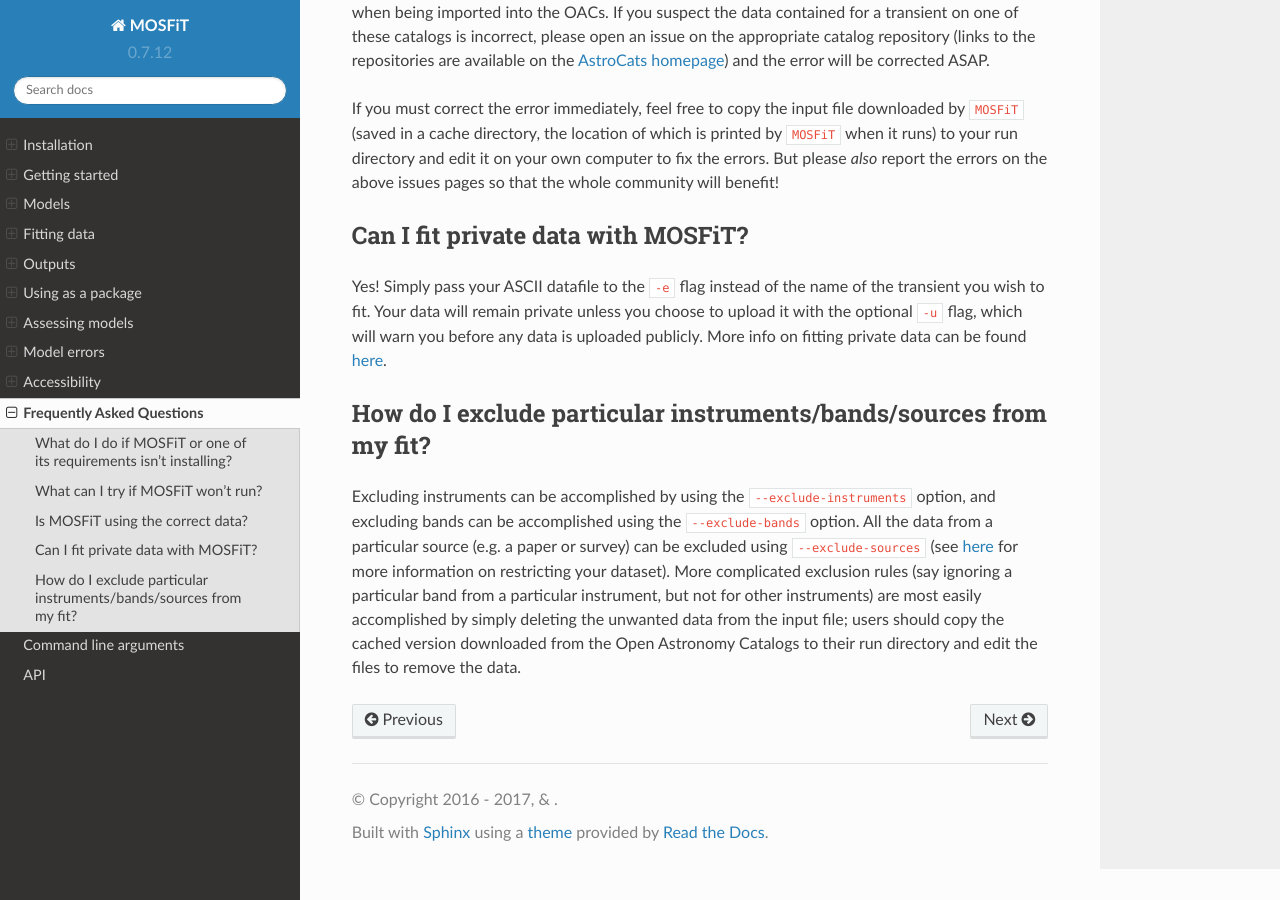
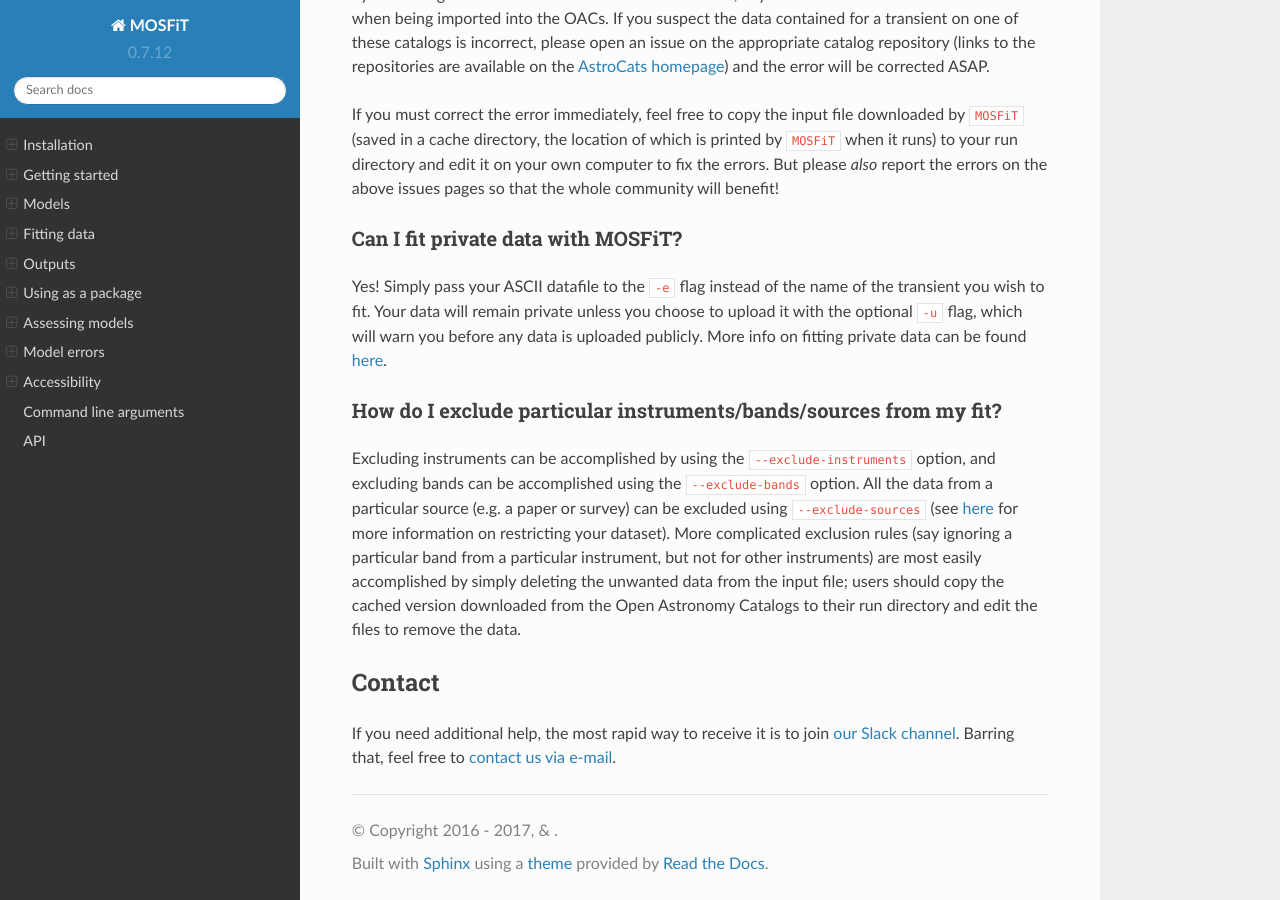
Before and after one commit to guillochon/MOSFiT, a Sphinx documentation site: the page built from docs/help.rst, in a window 1280 px wide and 900 px high, scrolled down 703 px. Built offline with Sphinx 7.4.7 and the Read the Docs theme 2.0.0, drawn with Linux system fonts in a browser that asks for light colours; pages that are not in the unit, such as notebooks, are missing from menus; some of the changed text lies outside the part shown.

Commit message:
Update and rename faq.rst to help.rst

```diff
--- a/docs/faq.rst
+++ b/docs/help.rst
@@ -1,37 +1,46 @@
+.. _help:
+
+====
+Help
+====
+
 .. _faq:
 
-==========================
+--------------------------
 Frequently Asked Questions
-==========================
+--------------------------
 
--------------------------------------------------------------------
 What do I do if MOSFiT or one of its requirements isn't installing?
--------------------------------------------------------------------
+===================================================================
 
 We highly recommend using ``conda`` to install ``MOSFiT`` rather than ``pip``, as ``conda`` will skip some compilation steps that are common sources of error in the install process. If you are still having issues installing ``MOSFiT`` even with ``conda``, please ask us directly in the `MOSFiT Slack channel <https://astrochats.slack.com/messages/mosfit>`_.
 
------------------------------------
 What can I try if MOSFiT won't run?
------------------------------------
+===================================
 
 If ``MOSFiT`` is the first ``conda`` program you've used, and you previously used your system's built-in Python install, your shell environment may still be set up for your old Python setup, which can cause problems both for ``MOSFiT`` and your old Python programs. One common issue is that your ``PYTHON_PATH`` environment variable might be set to your build-in Python's install location, this will supercede conda's paths and potentially cause issues. Edit your ``.bashrc`` or ``.profile`` file to remove any ``PYTHON_PATH`` variable declarations, this will prevent path conflicts.
 
----------------------------------
 Is MOSFiT using the correct data?
----------------------------------
+=================================
 
 If private data is not provided to ``MOSFiT``, it will draw data from the Open Astronomy Catalogs (the `Open Supernova Catalog <https://sne.space>`_ and the `Open Tidal Disruption Catalog <https://tde.space>`_). These catalogs are constructed by combining data from hundreds of individual sources, any one of which could have had an issue when being imported into the OACs. If you suspect the data contained for a transient on one of these catalogs is incorrect, please open an issue on the appropriate catalog repository (links to the repositories are available on the `AstroCats homepage <https://astrocats.space>`_) and the error will be corrected ASAP.
 
 If you must correct the error immediately, feel free to copy the input file downloaded by ``MOSFiT`` (saved in a cache directory, the location of which is printed by ``MOSFiT`` when it runs) to your run directory and edit it on your own computer to fix the errors. But please *also* report the errors on the above issues pages so that the whole community will benefit!
 
------------------------------------
 Can I fit private data with MOSFiT?
------------------------------------
+===================================
 
 Yes! Simply pass your ASCII datafile to the ``-e`` flag instead of the name of the transient you wish to fit. Your data will remain private unless you choose to upload it with the optional ``-u`` flag, which will warn you before any data is uploaded publicly. More info on fitting private data can be found :ref:`here <private>`.
 
-------------------------------------------------------------------
 How do I exclude particular instruments/bands/sources from my fit?
-------------------------------------------------------------------
+==================================================================
 
 Excluding instruments can be accomplished by using the ``--exclude-instruments`` option, and excluding bands can be accomplished using the ``--exclude-bands`` option. All the data from a particular source (e.g. a paper or survey) can be excluded using ``--exclude-sources`` (see :ref:`here <restricting>` for more information on restricting your dataset). More complicated exclusion rules (say ignoring a particular band from a particular instrument, but not for other instruments) are most easily accomplished by simply deleting the unwanted data from the input file; users should copy the cached version downloaded from the Open Astronomy Catalogs to their run directory and edit the files to remove the data.
+
+.. _contact:
+
+-------
+Contact
+-------
+
+If you need additional help, the most rapid way to receive it is to join `our Slack channel <https://astrochats.slack.com/messages/mosfit>`_. Barring that, feel free to `contact us via e-mail <mailto:guillochon@gmail.com>`_.
```
